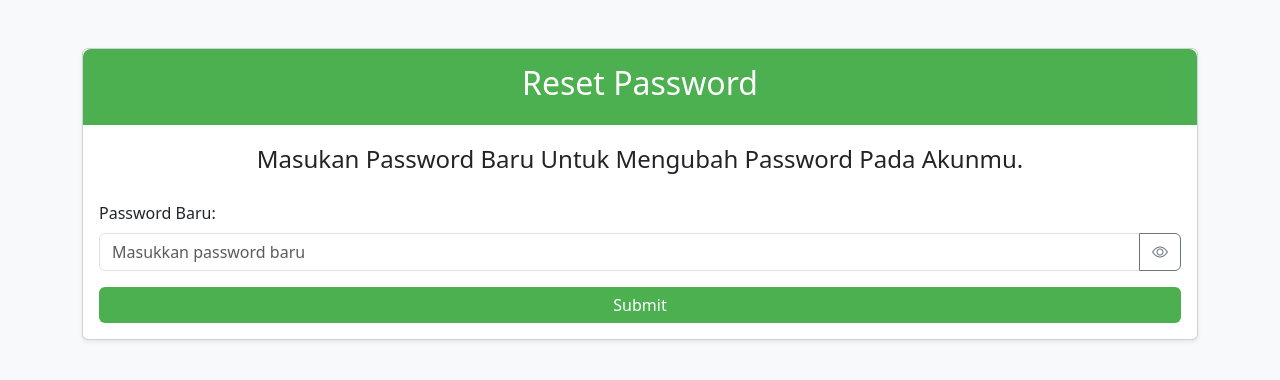
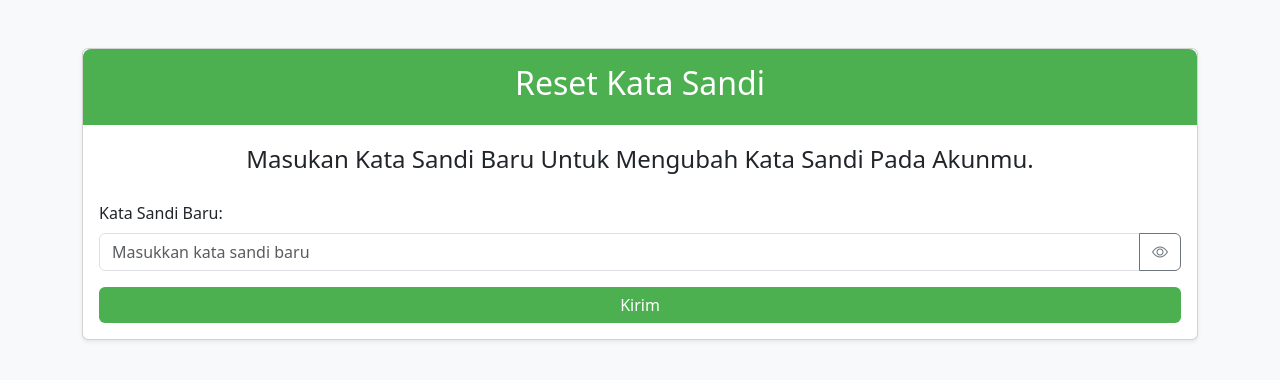
Before and after one commit to agrolyn/restful_api, a Flask app: template templates/reset_password.html in a window 1280 px wide. Shown: the top 380 px of the page. Run offline with Flask 3, Linux system fonts and the light colour scheme; the template is opened without the code that fills it, so the values that code supplies are empty.

Commit message:
fix(reset password): fixing error reset password

```diff
--- a/templates/reset_password.html
+++ b/templates/reset_password.html
@@ -3,7 +3,7 @@
   <head>
     <meta charset="UTF-8" />
     <meta name="viewport" content="width=device-width, initial-scale=1.0" />
-    <title>Reset Password</title>
+    <title>Reset Kata Sandi</title>
     <link
       rel="shortcut icon"
       href="https://agrolyn.online/static/assets/favicon.png"
@@ -42,16 +42,16 @@
     <div class="container mt-5">
       <div class="card shadow-sm">
         <div class="header">
-          <h2>Reset Password</h2>
+          <h2>Reset Kata Sandi</h2>
         </div>
         <div class="card-body">
           <p class="mb-4 fs-4 text-center">
-            Masukan Password Baru Untuk Mengubah Password Pada Akunmu.
+            Masukan Kata Sandi Baru Untuk Mengubah Kata Sandi Pada Akunmu.
           </p>
           <form id="resetPasswordForm">
             <div class="mb-3 position-relative">
               <label for="new_password" class="form-label"
-                >Password Baru:</label
+                >Kata Sandi Baru:</label
               >
               <div class="input-group">
                 <input
@@ -60,7 +60,7 @@
                   name="new_password"
                   class="form-control"
                   required
-                  placeholder="Masukkan password baru"
+                  placeholder="Masukkan kata sandi baru"
                 />
                 <button
                   type="button"
@@ -73,7 +73,7 @@
               </div>
             </div>
             <button type="button" id="submitBtn" class="btn btn-primary w-100">
-              Submit
+              Kirim
             </button>
           </form>
           {% if error %}
@@ -106,10 +106,10 @@
           const newPassword = newPasswordInput.value;
           const token = "{{ token }}";
           const url = `/reset_password/${token}/`;
-          const url_success = `/reset_password/success/${token}`;
+          const url_success = `/reset_password/success/`;
 
           if (!newPassword) {
-            alert("Password tidak boleh kosong!");
+            alert("Kata sandi tidak boleh kosong!");
             return;
           }
 
@@ -130,7 +130,7 @@
             })
             .catch((error) => {
               console.error("Error:", error);
-              alert("Gagal me-reset password!");
+              alert("Gagal me-reset kata sandi!");
             });
         });
     </script>
--- a/templates/reset_password_success.html
+++ b/templates/reset_password_success.html
@@ -3,7 +3,7 @@
   <head>
     <meta charset="UTF-8" />
     <meta name="viewport" content="width=device-width, initial-scale=1.0" />
-    <title>Password Reset Successful</title>
+    <title>Ubah Kata Sandi Berhasil</title>
     <link
       rel="shortcut icon"
       href="https://agrolyn.online/static/assets/favicon.png"
@@ -26,11 +26,11 @@
     <div class="container mt-5">
       <div class="card shadow-sm">
         <div class="header text-center">
-          <h2>Reset Password Berhasil</h2>
+          <h2>Reset Kata Sandi Berhasil</h2>
         </div>
         <div class="card-body text-center">
           <p class="mb-0">
-            Password kamu berhasil diupdate, silahkan kembali ke aplikasi
+            Kata Sandi kamu berhasil diupdate, silahkan kembali ke aplikasi
             <span class="text-success fw-bold">AGROLYN.</span>
           </p>
         </div>
```
